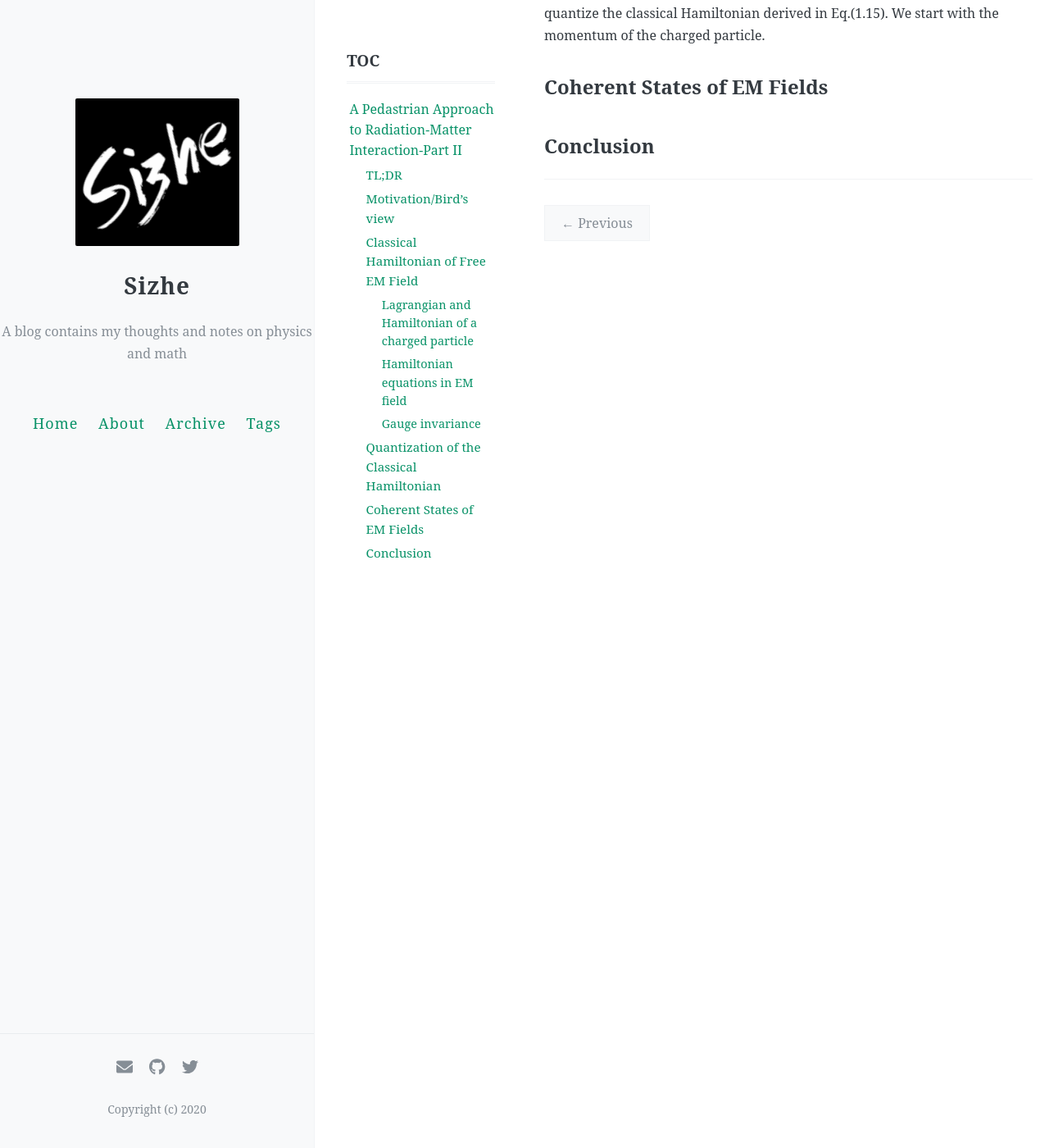
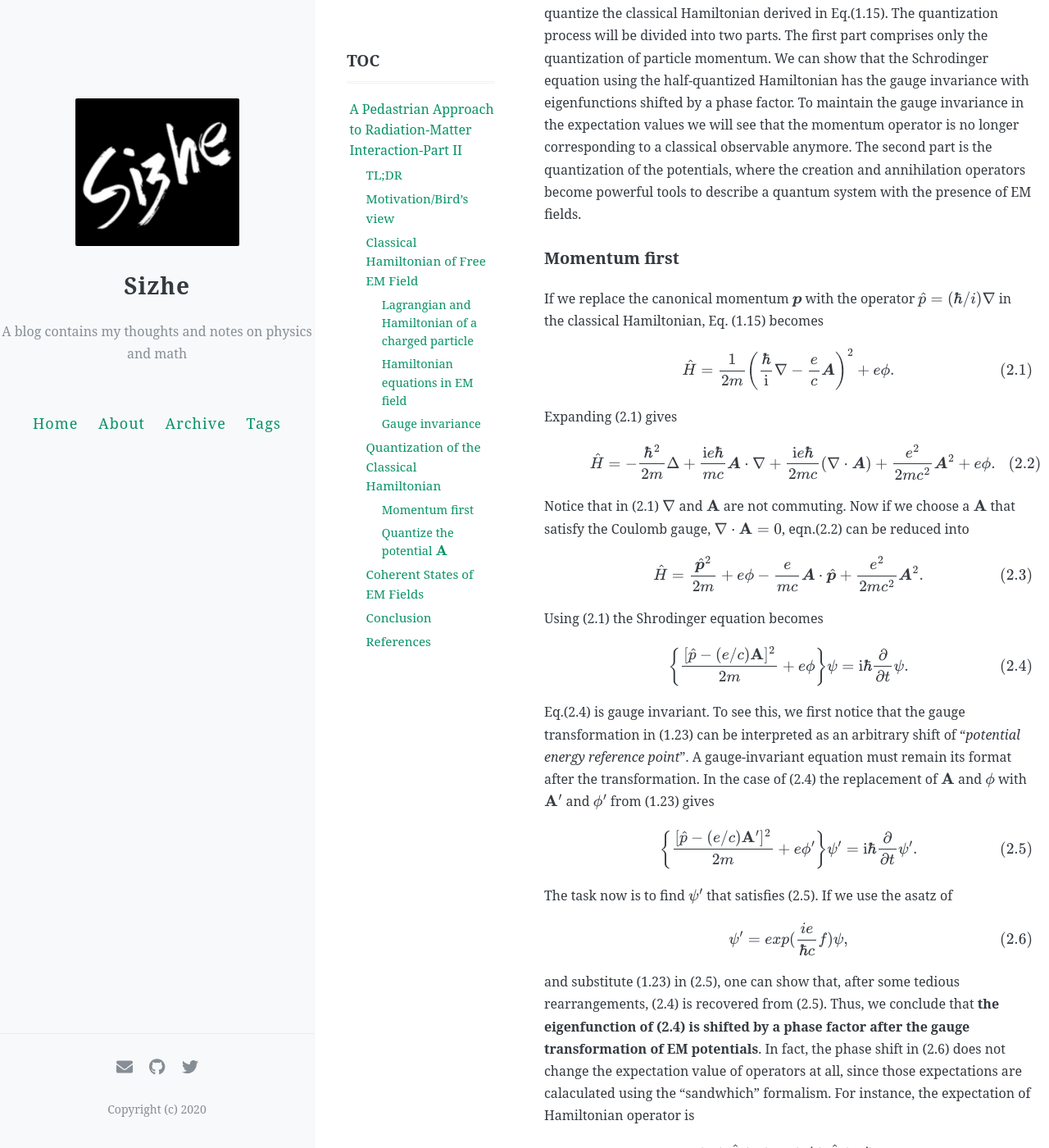
Before and after one commit to Lonitch/Lonitch.github.io, a Jekyll site: the page built from _posts/2020-07-01-Radiation-Matter-Interaction-II.md, in a window 1280 px wide and 1400 px high, scrolled down 5241 px. Shown: the whole window at 82% size. Built offline with Jekyll 4.4.1, drawn with Linux system fonts in a browser that asks for light colours; formulas are drawn with MathJax 3; comment, search, counter and statistics services are not loaded; some of the changed text lies outside the part shown.

Commit message:
Update 2020-07-01-Radiation-Matter-Interaction-II.md

```diff
--- a/_posts/2020-07-01-Radiation-Matter-Interaction-II.md
+++ b/_posts/2020-07-01-Radiation-Matter-Interaction-II.md
@@ -153,8 +153,61 @@ $$\boldsymbol{A}^{\prime}=\boldsymbol{A}+\boldsymbol{\nabla} f \quad \text { and
 It is easy to prove that new potentials in (1.23) automatically satisfy (1.17) if we use (1.2) to calculate $\mathbf{E}^{\prime}$ and $\mathbf{B}^{\prime}$. This property of Hamiltonian equation is called **gauge invariance**. Notice that the form of Hamiltonian $H$ is changed under the transformation (1.23). For instance, we can transform $A=0$ and $\phi=-E x$ into $A^{\prime}=(-c E t, 0,0)$ and $\phi^{\prime}=0$ according to (1.23), but the Hamiltonian function changes from the total energy of the particle to the kinetic energy. To make the calculation easier, people usually choose specific $\mathbf{A}$ so the **Coulomb gauge**, $\nabla\cdot\mathbf{A}=0,$ is satisfied.
 
 ## Quantization of the Classical Hamiltonian
-As a continuity of our discussion in the previous section, we proceed to quantize the classical Hamiltonian derived in Eq.(1.15). We start with the momentum of the charged particle.
+As a continuity of our discussion in the previous section, we proceed to quantize the classical Hamiltonian derived in Eq.(1.15). The quantization process will be divided into two parts. The first part comprises only the quantization of particle momentum. We can show that the Schrodinger equation using the half-quantized Hamiltonian has the gauge invariance with eigenfunctions shifted by a phase factor. To maintain the gauge invariance in the expectation values we will see that the momentum operator is no longer corresponding to a classical observable anymore. The second part is the quantization of the potentials, where the creation and annihilation operators become powerful tools to describe a quantum system with the presence of EM fields.
+
+### Momentum first
+If we replace the canonical momentum $\boldsymbol{p}$ with the operator $\hat{p}=(\hbar/i)\nabla$ in the classical Hamiltonian, Eq. (1.15) becomes
+
+$$\hat{H}=\frac{1}{2 m}\left(\frac{\hbar}{\mathrm{i}} \nabla-\frac{e}{c} \boldsymbol{A}\right)^{2}+e \phi\tag{2.1}.$$
+
+Expanding (2.1) gives
+
+$$\hat{H}=-\frac{\hbar^{2}}{2 m} \Delta+\frac{\mathrm{i} e \hbar}{m c} \boldsymbol{A} \cdot \nabla+\frac{\mathrm{i} e \hbar}{2 m c}(\nabla \cdot \boldsymbol{A})+\frac{e^{2}}{2 m c^{2}} \boldsymbol{A}^{2}+e \phi\tag{2.2}.$$
+
+Notice that in (2.1) $\nabla$ and $\mathbf{A}$ are not commuting. Now if we choose a $\mathbf{A}$ that satisfy the Coulomb gauge, $\nabla\cdot\mathbf{A}=0$, eqn.(2.2) can be reduced into
+
+$$\hat{H}=\frac{\hat{\boldsymbol{p}}^{2}}{2 m}+e \phi-\frac{e}{m c} \boldsymbol{A} \cdot \hat{\boldsymbol{p}}+\frac{e^{2}}{2 m c^{2}} \boldsymbol{A}^{2}\tag{2.3}.$$
+
+Using (2.1) the Shrodinger equation becomes
+
+$$\left\{\frac{[\hat{p}-(e / c)\mathbf{A}]^{2}}{2 m}+e \phi\right\} \psi=\mathrm{i} \hbar \frac{\partial}{\partial t} \psi\tag{2.4}.$$
+
+Eq.(2.4) is gauge invariant. To see this, we first notice that the gauge transformation in (1.23) can be interpreted as an arbitrary shift of "*potential energy reference point*". A gauge-invariant equation must remain its format after the transformation. In the case of (2.4) the replacement of $\mathbf{A}$ and $\phi$ with $\mathbf{A}^{\prime}$ and $\phi^{\prime}$ from (1.23) gives
+
+$$\left\{\frac{[\hat{p}-(e / c)\mathbf{A}^{\prime}]^{2}}{2 m}+e \phi^{\prime}\right\} \psi^{\prime}=\mathrm{i} \hbar \frac{\partial}{\partial t} \psi^{\prime}\tag{2.5}.$$
+
+The task now is to find $\psi^{\prime}$ that satisfies (2.5). If we use the asatz of
+
+$$\psi^{\prime}=exp(\frac{ie}{\hbar c}f)\psi\tag{2.6},$$
+
+and substitute (1.23) in (2.5), one can show that, after some tedious rearrangements, (2.4) is recovered from (2.5). Thus, we conclude that **the eigenfunction of (2.4) is shifted by a phase factor after the gauge transformation of EM potentials**. In fact, the phase shift in (2.6) does not change the expectation value of operators at all, since those expectations are calaculated using the "sandwhich" formalism. For instance, the expectation of Hamiltonian operator is
+
+$$
+\langle \psi\mid\hat{H}\mid \psi\rangle=\langle\psi^{\prime}\mid\hat{H}\mid\psi^{\prime}\rangle.
+$$
+
+Also from (1.19) we find **the genuine kinetic momentum operator for particle** in EM field is
+
+$$
+\hat{\mathcal{P}}=\frac{\hbar}{i}\nabla-\frac{e}{c}\mathbf{A}\tag{2.7}.
+$$
+
+Applying (2.7) after the gauge transformation on the state (2.6) gives
+
+$$\begin{aligned}
+\left(\hat{\boldsymbol{p}}-\frac{e}{c} \boldsymbol{A}^{\prime}\right) \psi^{\prime} &=\left(\frac{\hbar}{\mathrm{i}} \nabla-\frac{e}{c} \boldsymbol{A}-\frac{e}{c} \nabla f\right) \psi \exp \left(\frac{\mathrm{i} e}{\hbar c} f\right) \\
+&=\exp \left(\frac{\mathrm{i} e}{\hbar c} f\right)\left(\frac{\hbar}{\mathrm{i}} \nabla+\frac{e}{c} \nabla f-\frac{e}{c} \boldsymbol{A}-\frac{e}{c} \nabla f\right) \psi \\
+&=\exp \left(\frac{\mathrm{i} e}{\hbar c} f\right)\left(\frac{\hbar}{\mathrm{i}} \nabla-\frac{e}{c} \boldsymbol{A}\right) \psi
+\end{aligned}\tag{2.8}.$$
+
+Eq.(2.8) implies that the expectation $$\langle\psi^{\prime}\mid\hat{\mathcal{P}}\mid\psi^{\prime}\rangle$$ is invariant under gauge transformation instead of that of $\hat{p}$. Hence, if in a physical problem the momentum operator $\hat{p}$ appears, **the operator $\hat{p}$ must always be replaced by $\hat{\boldsymbol{p}}-(e / c) \boldsymbol{A}$ if electromagnetic fields are present**. *This is the only way to guarantee gauge invariance in quantum theory*[1].
+
+### Quantize the potential $\mathbf{A}$
 
 ## Coherent States of EM Fields
 
 ## Conclusion
+
+## References
+
+[1] Greiner, Walter. Quantum mechanics: an introduction. Springer Science & Business Media, 2011.
```
